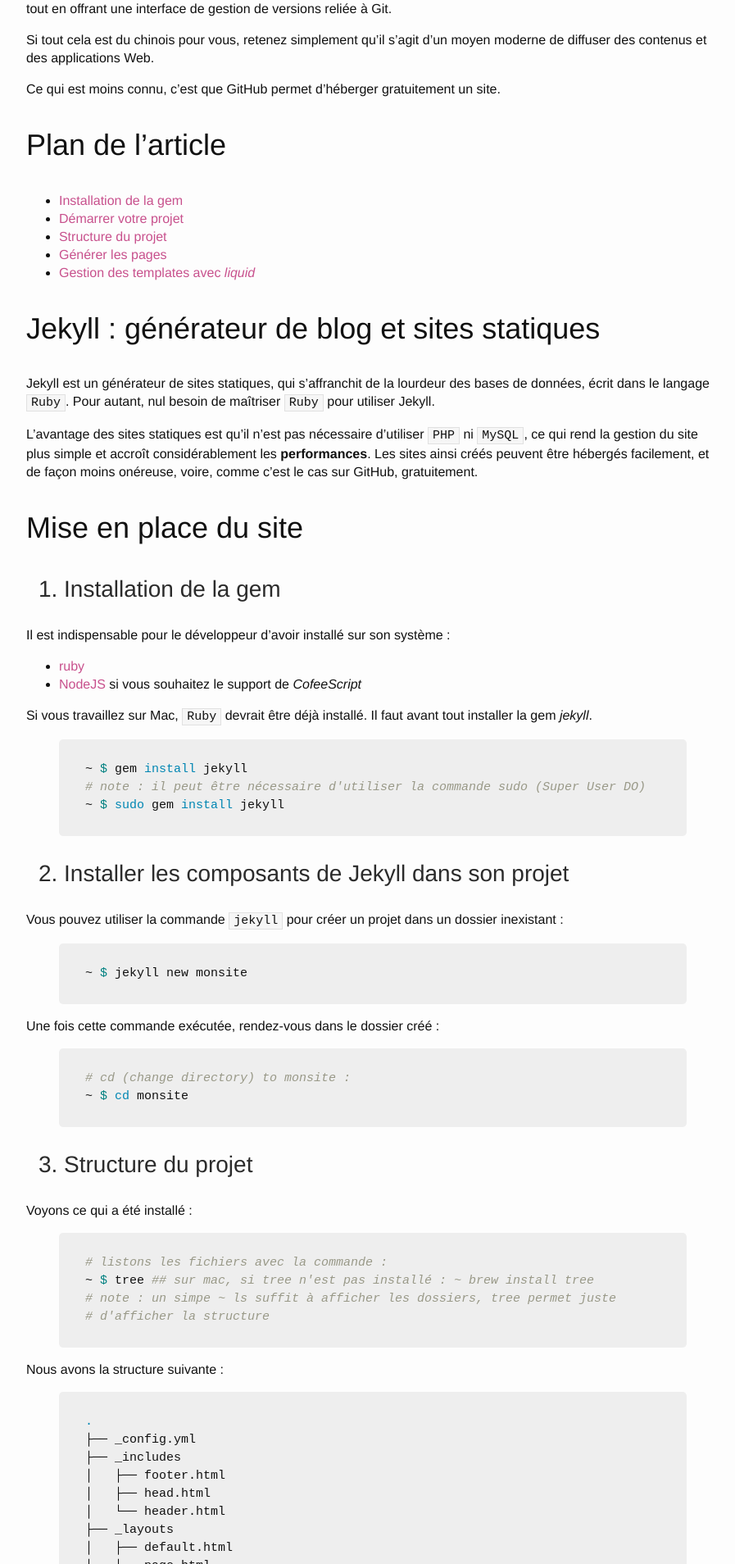
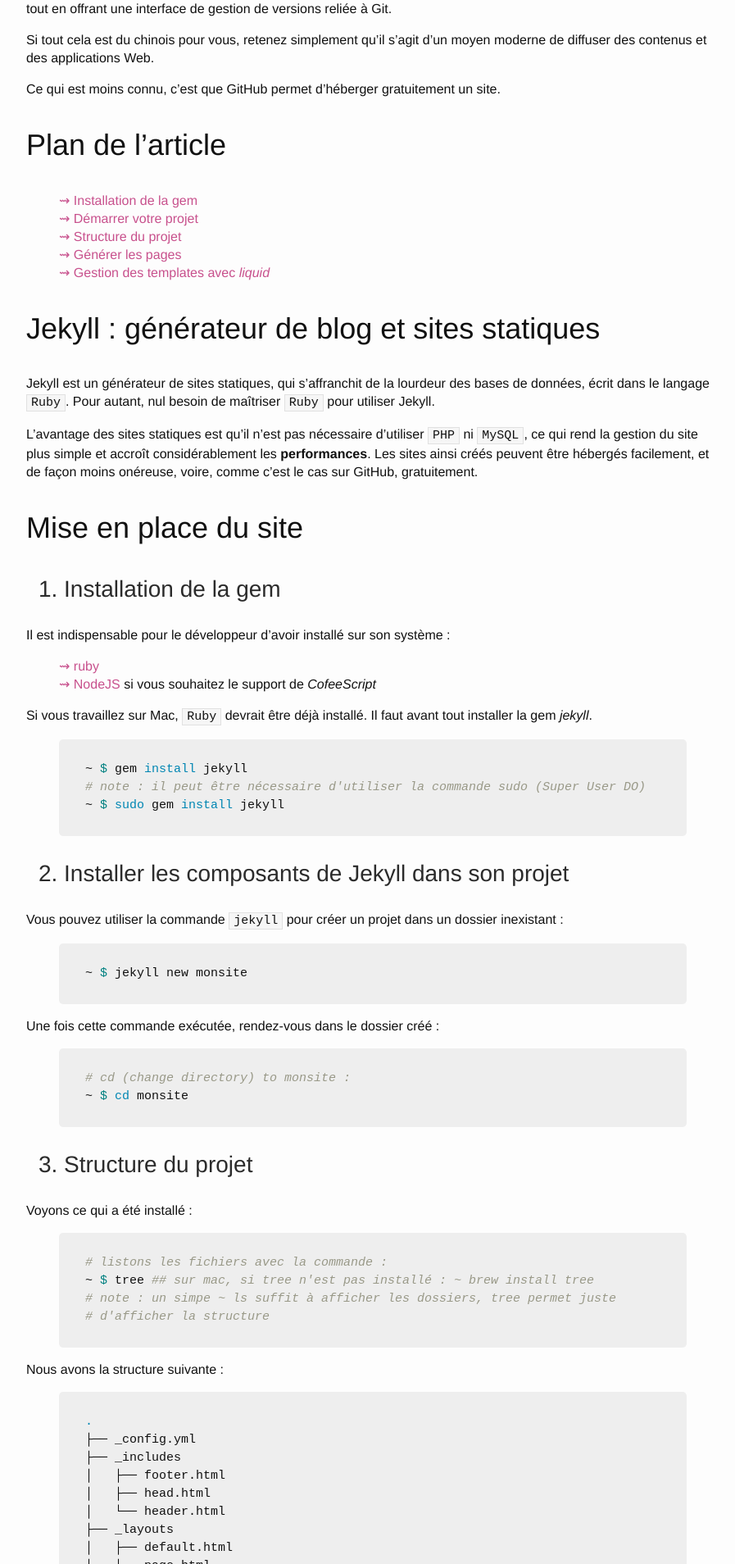
Before and after one commit to nicodev3/nicodev3.github.io, a Jekyll site: the page built from _posts/2014-10-30-site-web-jekyll.markdown, in a window 1280 px wide. Shown: the part 378-2286 px from the top of the page at 82% size, without its empty margins (249-1146 px from the left). Built offline with Jekyll 4.4.1, drawn with Linux system fonts in a browser that asks for light colours; comment, search, counter and statistics services are not loaded.

Commit message:
style post content

```diff
--- a/css/main.css
+++ b/css/main.css
@@ -1303,24 +1303,34 @@
 }
 
 /* line 10, ../../../../../../../Users/HomeNico/dev/nicodev3.github.io/_sass/partials/blog/_article.scss */
+.post-content ul {
+  list-style: none;
+}
+/* line 13, ../../../../../../../Users/HomeNico/dev/nicodev3.github.io/_sass/partials/blog/_article.scss */
+.post-content ul li:before {
+  content: '\21DD  ';
+  color: #C8518D;
+}
+
+/* line 20, ../../../../../../../Users/HomeNico/dev/nicodev3.github.io/_sass/partials/blog/_article.scss */
 .footnotes {
   border-top: 1px solid black;
   margin-top: 5em;
 }
-/* line 13, ../../../../../../../Users/HomeNico/dev/nicodev3.github.io/_sass/partials/blog/_article.scss */
+/* line 23, ../../../../../../../Users/HomeNico/dev/nicodev3.github.io/_sass/partials/blog/_article.scss */
 .footnotes:before {
   content: 'notes :';
   font-style: italic;
 }
 
-/* line 19, ../../../../../../../Users/HomeNico/dev/nicodev3.github.io/_sass/partials/blog/_article.scss */
+/* line 29, ../../../../../../../Users/HomeNico/dev/nicodev3.github.io/_sass/partials/blog/_article.scss */
 #disqus_thread {
   margin-top: 2em;
   padding-left: 5%;
   padding-right: 5%;
 }
 @media (min-width: 47.938em) {
-  /* line 19, ../../../../../../../Users/HomeNico/dev/nicodev3.github.io/_sass/partials/blog/_article.scss */
+  /* line 29, ../../../../../../../Users/HomeNico/dev/nicodev3.github.io/_sass/partials/blog/_article.scss */
   #disqus_thread {
     width: 66.10169%;
     float: left;
```
Also changed, not shown: _sass/partials/blog/_article.scss (+11 -1 lines), 1 other file.
